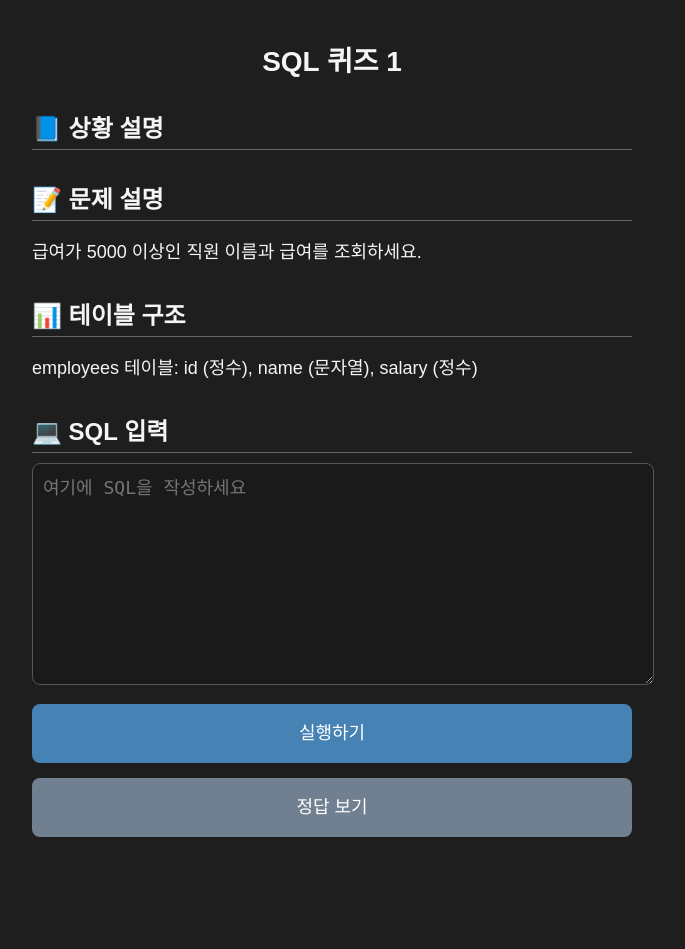
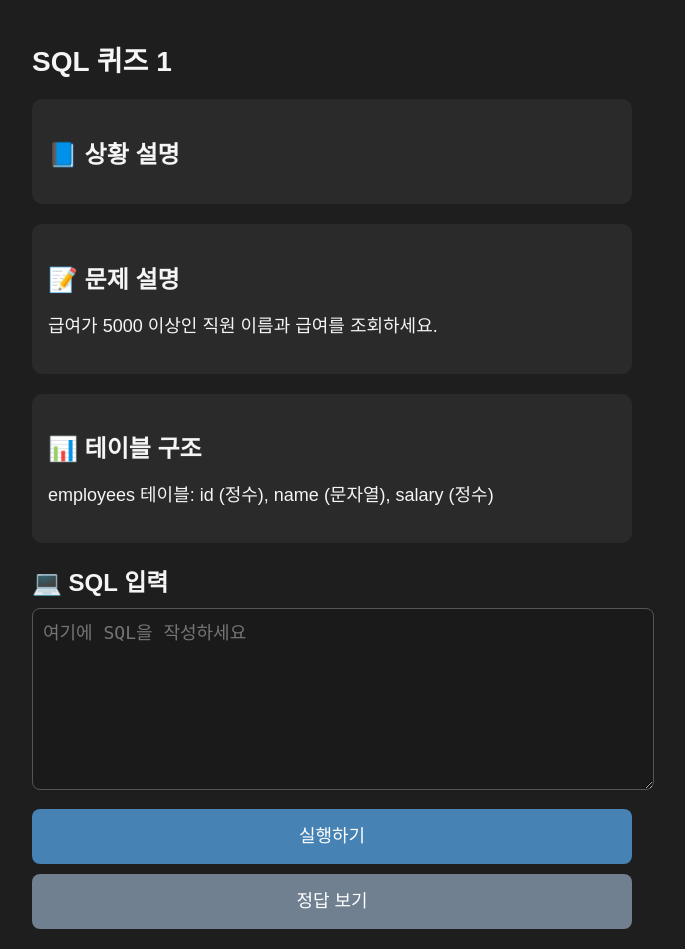
Before and after one commit to melonshoping/sql-quiz-starter, a Flask app: page /quiz/1 in a window 1280 px wide. Shown: the whole page, without its empty margins (308-993 px from the left). Before the commit the page ends 837 px from the top, so only its background shows below. Run offline with Flask 3, Linux system fonts and the light colour scheme.

Commit message:
Update style_v2.css

```diff
--- a/static/style_v2.css
+++ b/static/style_v2.css
@@ -16,15 +16,11 @@ body {
 h1 {
   font-size: 28px;
   margin-bottom: 20px;
-    text-align: center;
 }
 
 h2 {
   font-size: 24px;
-    margin-top: 30px;
   margin-bottom: 10px;
-    border-bottom: 1px solid #666;
-    padding-bottom: 5px;
 }
 
 p, textarea, button {
@@ -32,9 +28,16 @@ p, textarea, button {
   line-height: 1.5;
 }
 
+.card-section {
+  background-color: #2A2A2A;
+  padding: 16px;
+  margin-bottom: 20px;
+  border-radius: 10px;
+}
+
 textarea {
   width: 100%;
-    min-height: 200px;
+  min-height: 160px;
   background-color: #1A1A1A;
   color: #F5F5F5;
   border: 1px solid #555;
@@ -46,19 +49,18 @@ textarea {
   margin-top: 15px;
   display: flex;
   flex-direction: column;
-    gap: 15px;
+  gap: 10px;
 }
 
-.btn-run, .btn-pass, .btn-start, .btn-next, .btn-hint {
+.btn-run, .btn-pass, .btn-next {
   background-color: #4682B4;
   border: none;
-    padding: 16px;
+  padding: 14px;
   font-size: 18px;
   border-radius: 8px;
   cursor: pointer;
+  color: white;
   text-align: center;
-    text-decoration: none;
-    color: white;
 }
 
 .btn-pass {
```
Also changed, not shown: other parts of static/style_v2.css (+9 -59 lines). Lines whose indentation alone changed are shown as unchanged.
